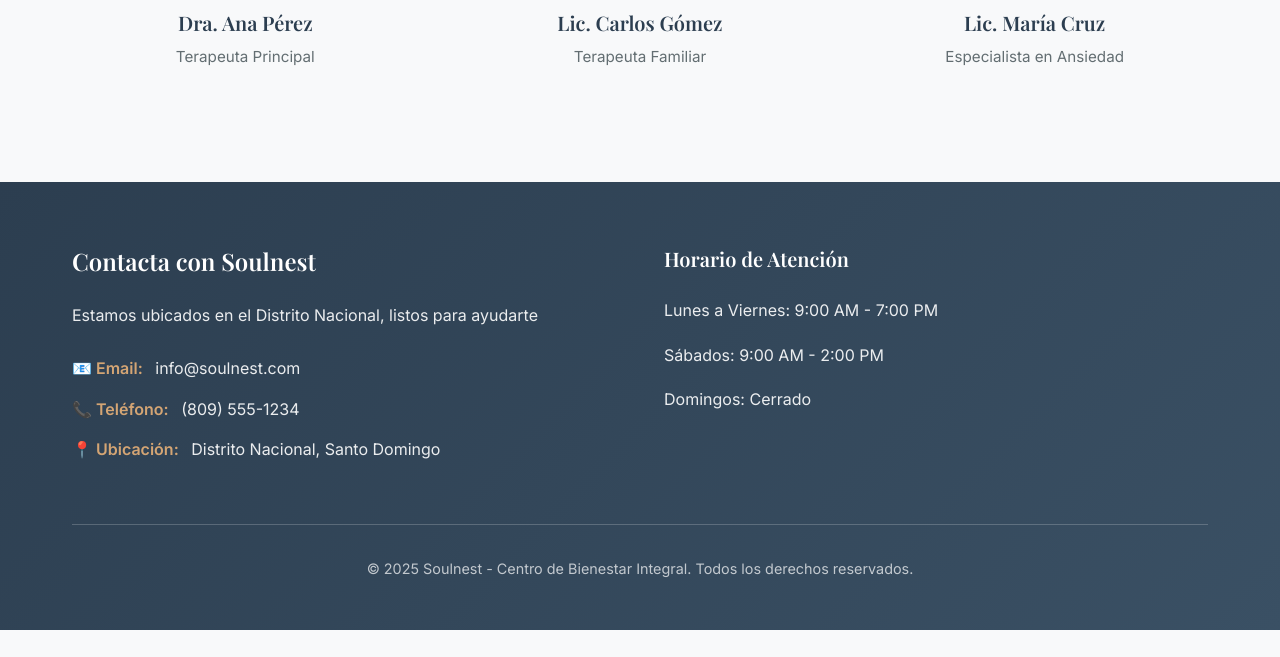
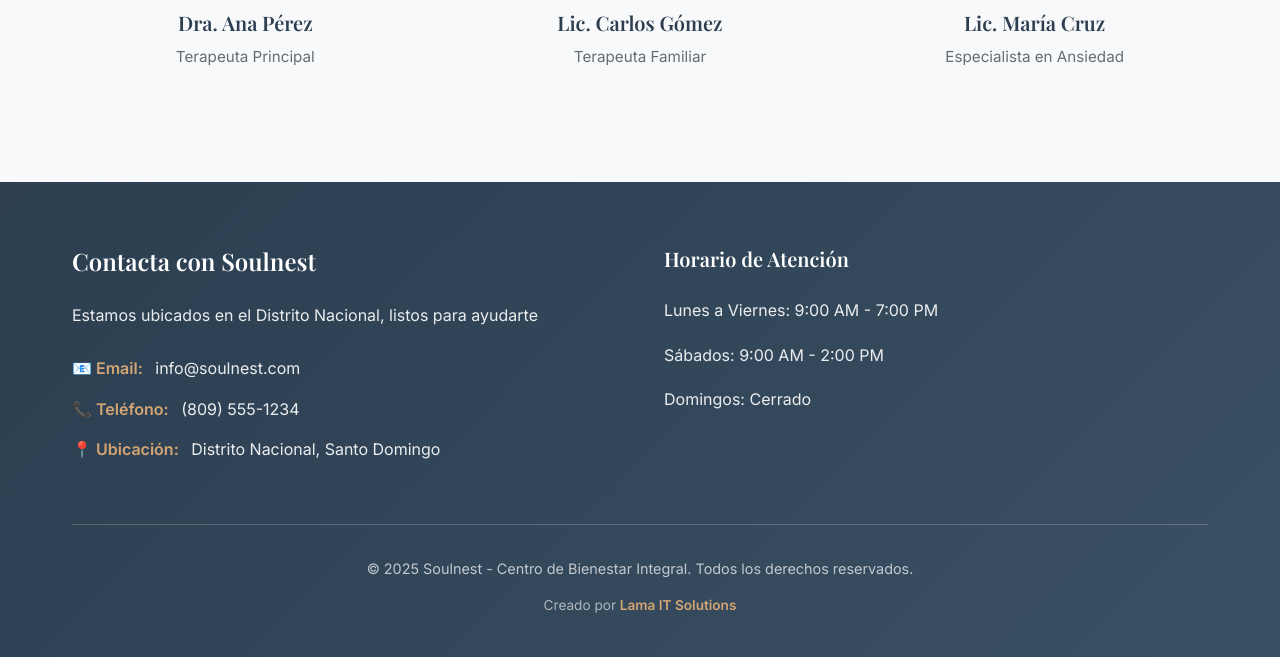
Before and after one commit to Jackal05/Soulnet, a plain HTML site: page index.html in a window 1280 px wide. Shown: the part 4079-4736 px from the top of the page. Before the commit the page ends 4709 px from the top, so only its background shows below. Drawn offline with nearby package versions, Linux system fonts and the light colour scheme.

Commit message:
Agregar créditos de Lama IT Solutions en el footer

```diff
--- a/index.html
+++ b/index.html
@@ -181,6 +181,7 @@
             </div>
             <div class="footer-bottom">
                 <p>&copy; 2025 Soulnest - Centro de Bienestar Integral. Todos los derechos reservados.</p>
+                <p class="footer-credits">Creado por <strong>Lama IT Solutions</strong></p>
             </div>
         </div>
     </footer>
--- a/soulnet.css
+++ b/soulnet.css
@@ -614,6 +614,18 @@
 .footer-bottom p {
     color: rgba(255, 255, 255, 0.7);
     font-size: 0.9rem;
+    margin-bottom: 0.5rem;
+}
+
+.footer-credits {
+    font-size: 0.85rem !important;
+    color: rgba(255, 255, 255, 0.6) !important;
+    margin-top: 0.75rem !important;
+}
+
+.footer-credits strong {
+    color: var(--accent-color);
+    font-weight: 600;
 }
 
 /* --- Diseño Responsivo (para móviles y tablets) --- */
```
